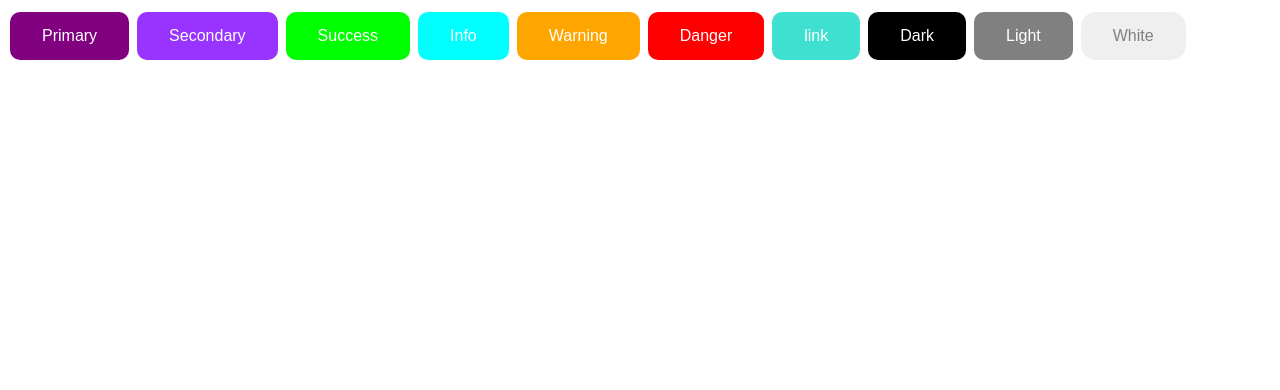
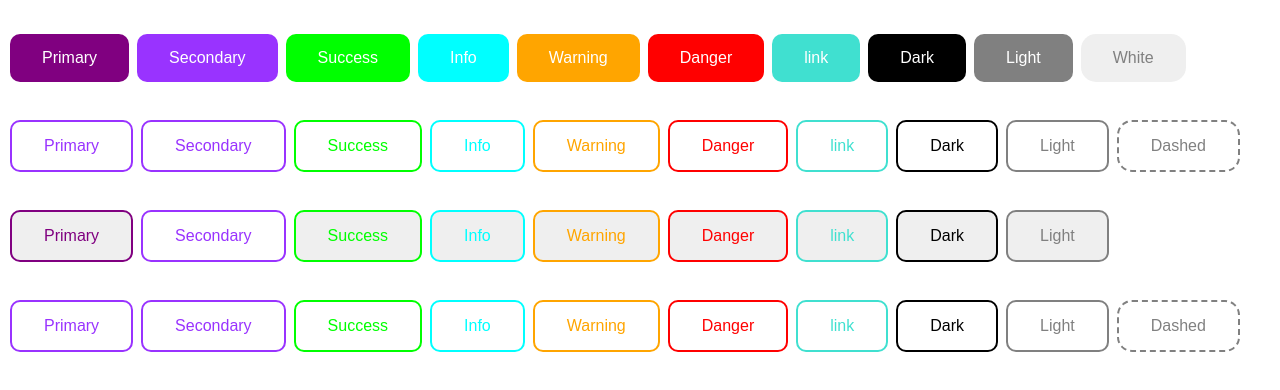
Before and after one commit to BalasJasminaAndra/web-platform-8ceqvz, a plain HTML site: page index.html in a window 1280 px wide. Drawn offline with Linux system fonts and the light colour scheme.

Commit message:
1 file modified

```diff
--- a/index.html
+++ b/index.html
@@ -54,10 +54,77 @@
       .button9 {
         background-color: Gray;
       }
+
+      .commit {
+        margin: 30px 0;
+      }
+
+      .buttons2 {
+        background-color: white;
+        padding: 15px 32px;
+        text-align: center;
+        text-decoration: none;
+        display: inline-block;
+        font-size: 16px;
+        margin: 4px 2px;
+        cursor: pointer;
+        border-radius: 10px;
+      }
+      .buttonsd2 {
+        border: 2px dashed Grey;
+        color: Gray;
+        background-color: white;
+        padding: 15px 32px;
+        text-align: center;
+        text-decoration: none;
+        display: inline-block;
+        font-size: 16px;
+        margin: 4px 2px;
+        cursor: pointer;
+        border-radius: 15px;
+      }
+
+      .buttons1 {
+        color: purple;
+        border: 2px solid purple;
+      }
+      .buttons2 {
+        color: #9933ff;
+        border: 2px solid #9933ff;
+      }
+      .buttons3 {
+        color: lime;
+        border: 2px solid lime;
+      }
+      .buttons4 {
+        color: aqua;
+        border: 2px solid aqua;
+      }
+      .buttons5 {
+        color: orange;
+        border: 2px solid orange;
+      }
+      .buttons6 {
+        color: red;
+        border: 2px solid red;
+      }
+      .buttons7 {
+        color: turquoise;
+        border: 2px solid turquoise;
+      }
+      .buttons8 {
+        color: black;
+        border: 2px solid black;
+      }
+      .buttons9 {
+        color: Gray;
+        border: 2px solid Gray;
+      }
     </style>
   </head>
   <body>
     <main>
+      <div class="commit">
         <button class="button button1">Primary</button>
         <button class="button button2">Secondary</button>
         <button class="button button3">Success</button>
@@ -67,7 +134,43 @@
         <button class="button button7">link</button>
         <button class="button button8">Dark</button>
         <button class="button button9">Light</button>
-      <button class="buttonw buttonw1">White</button>
+        <button class="buttonw">White</button>
+      </div>
+      <div class="commit">
+        <button class="buttons2 buttons1">Primary</button>
+        <button class="buttons2 buttons2">Secondary</button>
+        <button class="buttons2 buttons3">Success</button>
+        <button class="buttons2 buttons4">Info</button>
+        <button class="buttons2 buttons5">Warning</button>
+        <button class="buttons2 buttons6">Danger</button>
+        <button class="buttons2 buttons7">link</button>
+        <button class="buttons2 buttons8">Dark</button>
+        <button class="buttons2 buttons9">Light</button>
+        <button class="buttonsd2">Dashed</button>
+      </div>
+      <div class="commit">
+        <button class="button buttons1">Primary</button>
+        <button class="button buttons2">Secondary</button>
+        <button class="button buttons3">Success</button>
+        <button class="button buttons4">Info</button>
+        <button class="button buttons5">Warning</button>
+        <button class="button buttons6">Danger</button>
+        <button class="button buttons7">link</button>
+        <button class="button buttons8">Dark</button>
+        <button class="button buttons9">Light</button>
+      </div>
+      <div class="commit">
+        <button class="buttons2 buttons1">Primary</button>
+        <button class="buttons2 buttons2">Secondary</button>
+        <button class="buttons2 buttons3">Success</button>
+        <button class="buttons2 buttons4">Info</button>
+        <button class="buttons2 buttons5">Warning</button>
+        <button class="buttons2 buttons6">Danger</button>
+        <button class="buttons2 buttons7">link</button>
+        <button class="buttons2 buttons8">Dark</button>
+        <button class="buttons2 buttons9">Light</button>
+        <button class="buttonsd2">Dashed</button>
+      </div>
     </main>
   </body>
 </html>
```
Lines whose indentation alone changed are shown as unchanged.
